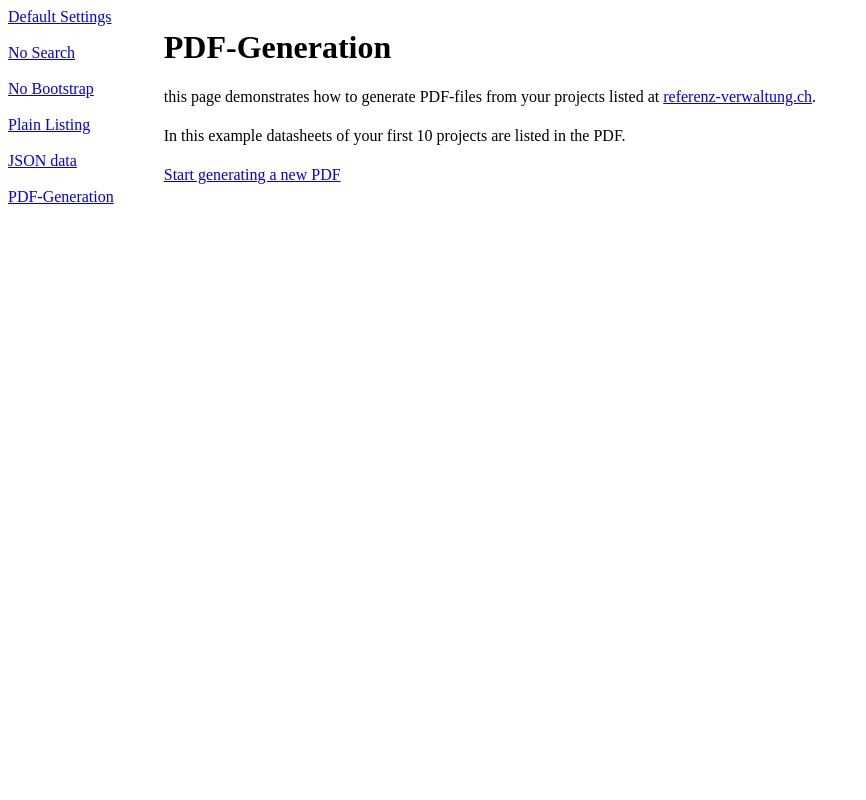
After one commit to losysGim/losys-demo, a PHP site: page /pdf.php in a window 1280 px wide. The commit adds this page. Shown: the whole page, without its empty margins (0-866 px from the left). Run offline with PHP 8.4, Linux system fonts and the light colour scheme.

Commit message:
fix losysGim/losys-logic#522: add example on how to generate PDFs fix losysGim/losys-logic#522: added more hints for project-filtering

```diff
--- /dev/null
+++ b/php-basic/public/pdf.php
@@ -0,0 +1,123 @@
+<?php use Losys\CustomerApi\Client\BackendErrorResponseException;
+use Losys\CustomerApi\Client\LosysBackendException;
+use Losys\CustomerApi\Client\LosysClient, Losys\Demo\Menu; require __DIR__ . '/../vendor/autoload.php'; require __DIR__ . '/../src/base.php'; ?>
+<html lang="en">
+<title>Demo Website</title>
+<link rel="stylesheet" href="style.css">
+<body>
+<div class="content">
+    <div class="menu"><?php echo (new Menu())->render(); ?></div>
+
+    <div>
+        <h1>PDF-Generation</h1>
+        <p>
+            this page demonstrates how to generate PDF-files from your
+            projects listed at <a href="https://www.referenz-verwaltung.ch">referenz-verwaltung.ch</a>.
+        </p><p>
+            In this example datasheets of your first 10 projects are listed in the PDF.
+        </p>
+
+        <div>
+            <?php
+            switch ($_REQUEST['job'] ?? '')
+            {
+                case '':
+                    echo '<a href="?job=start">Start generating a new PDF</a>';
+                    break;
+
+                case 'start':
+                    /*
+                     * this starts a new PDF-generation
+                     *
+                     * you can use the same filter-attributes as in json_listing.php here.
+                     * just prefix all field-names with 'filter_', e.g.
+                     * 'filter_yearFrom' => 2020
+                     * or
+                     * 'filter_projectIds' => [4711]
+                     * or
+                     * 'filter_cantons' => ['ZH']
+                     *
+                     * additionally you can input PDF_generation parameters:
+                     * 'orientation'   can be 'portrait' or 'landscape'
+                     * 'printlayout'   can be 'datasheet' or 'datalist'
+                     *                 or the name of a company-template
+                     *                 hint:
+                     *                   use /api/v1/company/{companyId}/pdf_templates
+                     *                   to get a list of your custom company-templates
+                     * 'mode'          can be 'intern' or 'extern'
+                     * 'companycover'  can be the company-ID if you want the
+                     *                 PDF to be prefixed with a company-cover-sheet
+                     * 'usercover'     can be an employee-ID if you want the
+                     *                 PDF to be prefixed with a user-cover-sheet
+                     * 'noprojects'    can be '1' if you want the PDF to not
+                     *                 contain any projects (mostly useful in
+                     *                 combination with 'companycover' or 'usercover')
+                     */
+                    $client = new LosysClient();
+
+                    try {
+                        $data = $client->callApi('api/customer/project/pdf/async', ['filter_limit' => 10, 'printlayout' => 'datasheet']);
+
+                        $message =
+                            is_array($data)
+                            && array_key_exists('message', $data)
+                            && ($msg = $data['message'])
+                                ? $msg
+                                : (string)$data;
+
+                        if (!($jobId = (
+                        is_array($data)
+                        && array_key_exists('job_uuid', $data)
+                        && ($id = $data['job_uuid'])
+                            ? $id
+                            : null)))
+                            throw new InvalidArgumentException('the API-answer did not contain a Job-Id?!');
+
+                        echo
+                            "<p>PDF-generation was started (message from the API: \"{$message}\"). "
+                            . "Please wait a few seconds, then click <a href=\"?job=" . rawurlencode($jobId) . "\">Download PDF</a>"
+                            . '</p>';
+                    } catch (LosysBackendException $e) {
+                        echo "<p class='error'>Could not start PDF-generation (probably your input-parameters are invalid): {$e->getMessage()}</p>";
+                    }
+                    break;
+
+                default:
+                    // check if the PDF is already finished
+                    $client = new LosysClient();
+                    try
+                    {
+                        $data = $client->callApi("api/customer/project/pdf/{$_REQUEST['job']}/status");
+
+                        if (is_array($data)
+                            && array_key_exists('pdf_url', $data)
+                            && ($url = $data['pdf_url']))
+                        {
+                            echo
+                                "<p>Click <a href=\"{$url}\" target=\"_blank\">Download</a>"
+                                . ' to download your PDF-file</p>';
+
+                        } else {
+                            $message =
+                                is_array($data)
+                                && array_key_exists('message', $data)
+                                && ($msg = $data['message'])
+                                ? $msg
+                                : (string)$data;
+
+                            echo
+                                "<p class='error'>PDF-generation is still in progress (\"{$message}\"). "
+                                . "Please wait a few seconds, then click <a href=\"?job=" . rawurlencode($_REQUEST['job']) . "\">Retry</a>"
+                                . '</p>';
+                        }
+                    } catch (BackendErrorResponseException $e) {
+                        echo "<p class='error'>PDF-generation failed: {$e->getMessage()}</p>";
+                    }
+                    break;
+            }
+            ?>
+        </div>
+    </div>
+</div>
+</body>
+</html>
--- a/php-basic/src/Client/LosysBackendException.php
+++ b/php-basic/src/Client/LosysBackendException.php
@@ -3,7 +3,6 @@
 namespace Losys\CustomerApi\Client;
 
 use GuzzleHttp\Exception\BadResponseException;
-use GuzzleHttp\Psr7\Header;
 
 class LosysBackendException
     extends BadResponseException
@@ -15,7 +14,7 @@ class LosysBackendException
     {
         $this->error = $error;
         parent::__construct(
-            $this->getMessageInternal($error, $previous),
+            self::getMessageInternal($error, $previous),
             $previous->getRequest(),
             $previous->getResponse(),
             $previous,
@@ -23,7 +22,7 @@ class LosysBackendException
         );
     }
 
-    protected static function getMessageInternal(array $error, BadResponseException $previous): string
+    public static function getMessageInternal(array $error, BadResponseException $previous): string
     {
         if (!array_key_exists('message', $error)
             || !($message = $error['message']))
--- a/php-basic/src/Menu.php
+++ b/php-basic/src/Menu.php
@@ -10,7 +10,8 @@ class Menu {
             'no_search.php'     => 'No Search',
             'no_bootstrap.php'  => 'No Bootstrap',
             'list.php'          => 'Plain Listing',
-            'json_listing.php'  => 'JSON data'
+            'json_listing.php'  => 'JSON data',
+            'pdf.php'           => 'PDF-Generation',
         ];
     }
 
```
Also changed, not shown: php-basic/public/json_listing.php (+17 -3 lines), php-basic/src/Client/BackendErrorResponseException.php (added, +29 -0 lines), php-basic/src/Client/LosysClient.php (+9 -5 lines).
